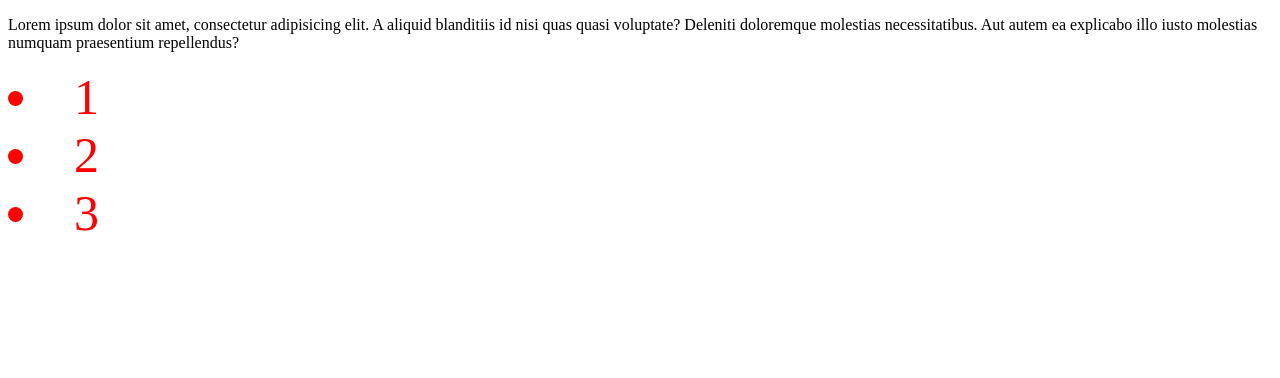
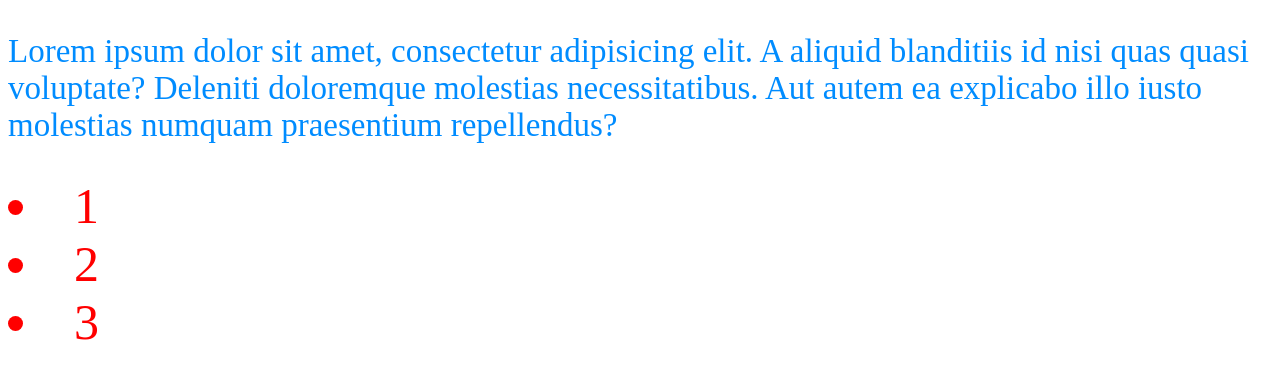
Before and after one commit to AlexSediuk/forkio_app, a website: page src/index.html in a window 1280 px wide. Drawn offline with nearby package versions, Linux system fonts and the light colour scheme; files that its build step writes are made by us from their sources.

Commit message:
edit scss

```diff
--- a/src/scss/main.scss
+++ b/src/scss/main.scss
@@ -2,3 +2,8 @@ li {
   color: red;
   font-size: 50px;
 }
+p {
+  font-weight: lighter;
+  font-size: 33px;
+  color: #008cff;
+}
```
